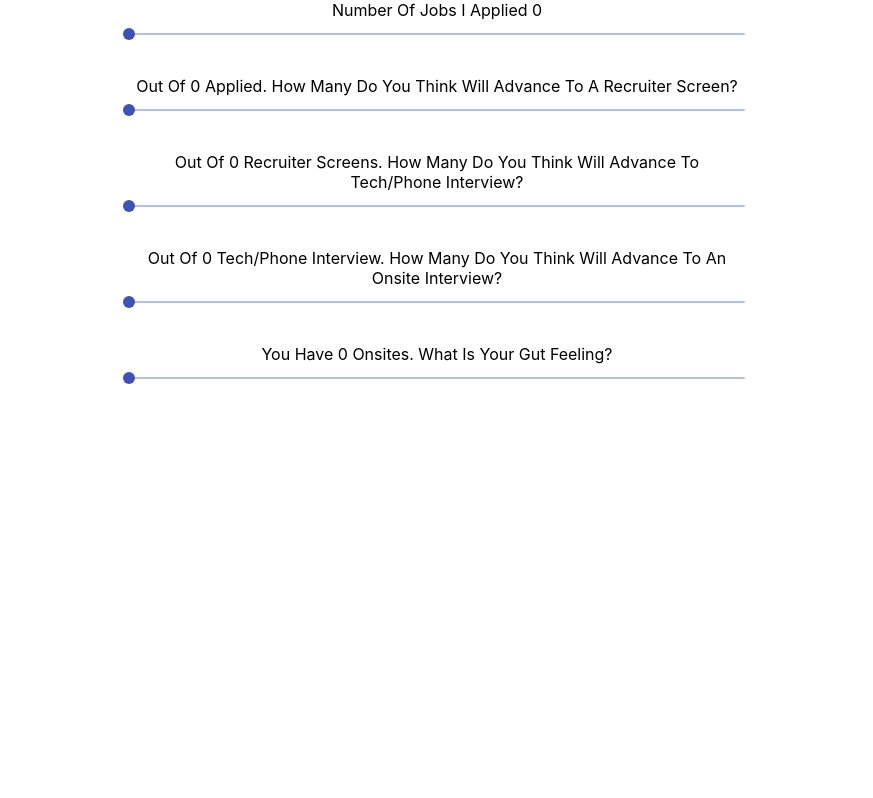
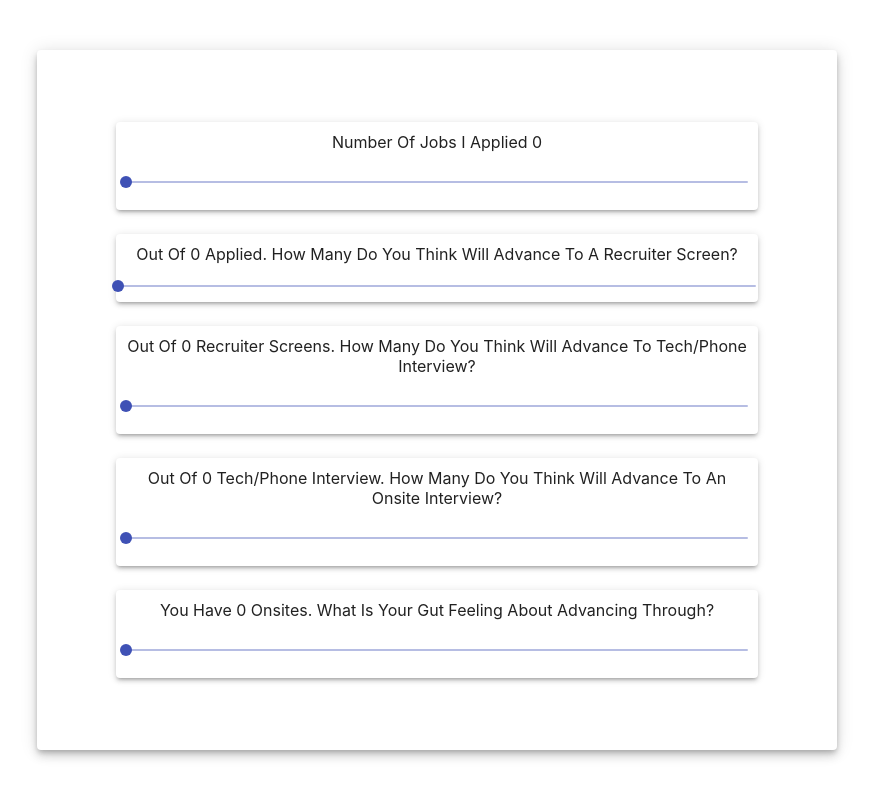
Before and after one commit to JSsquare/jobhunt-funnel, a React (Create React App) app: page / in a window 1280 px wide. Shown: the whole page, without its empty margins (203-1076 px from the left). Built offline with nearby package versions, Linux system fonts and the light colour scheme.

Commit message:
Adding paper styling

```diff
--- a/src/App.css
+++ b/src/App.css
@@ -3,17 +3,18 @@
   display: flex;
   justify-content: center;
   align-items: center;
+  margin-top: 50px;
 }
-
-.App-logo {
-  height: 40vmin;
-  pointer-events: none;
+.paper-container {
+  display: flex;
+  justify-content: center;
+  align-items: center;
+  height: 700px;
+  width: 800px;
 }
-
-@media (prefers-reduced-motion: no-preference) {
-  .App-logo {
-    animation: App-logo-spin infinite 20s linear;
-  }
+.paper-stage {
+  display: flex;
+  padding: 10px;
 }
 
 .App-header {
--- a/src/App.js
+++ b/src/App.js
@@ -11,7 +11,24 @@ class App extends React.Component {
       phoneinterview: 0,
       onsiteinterview: 0,
       offer: 0,
-      final: 0
+      final: 0,
+      marks: [
+        {
+          value: 0,
+          label: '0%',
+        },
+        {
+          value: 0,
+          label: '25%',
+        },
+        {
+          value: 0,
+          label: '75%',
+        },
+        {
+          value: 0,
+          label: '100%',
+        },]
     };
     this.handleStageChange = this.handleStageChange.bind(this);
   }
@@ -33,9 +50,9 @@ class App extends React.Component {
 
   render() {
     return (
-      <div className="App">
-        <Container propState={this.state} stageChange={this.handleStageChange}/>
-      </div>
+        <div className="App">
+          <Container propState={this.state} stageChange={this.handleStageChange}/>
+        </div>
     );
   }
 
--- a/src/Components/Container.js
+++ b/src/Components/Container.js
@@ -1,5 +1,6 @@
 import React from 'react';
 import { withStyles, makeStyles } from '@material-ui/core/styles';
+import Paper from '@material-ui/core/Paper';
 import Grid from "@material-ui/core/Grid";
 import Slider from '@material-ui/core/Slider';
 import '../App.css';
@@ -32,44 +33,74 @@ class Container extends React.Component {
     }
     render(){
         return (
-              <Grid container spacing={3} sm={6}   alignItems="center" justify="center" >
-              <Grid item xs={12}>Number Of Jobs I Applied {this.localValues.applicationValue}
-                  <Slider id="applications-input"
+            <Paper elevation={6} className="paper-container">
+             <Grid container spacing={3} xs={10}  alignItems="center" justify="center" >
+                <Grid item xs={12} >
+                    <Paper elevation={3} className="paper-stage">
+                        <Grid container spacing={2}>
+                            <Grid item xs={12}>Number Of Jobs I Applied {this.localValues.applicationValue}</Grid>
+                            <Grid item xs={12}><Slider id="applications-input"
                                 min={0}
                                 max={500}
                                 value={this.localValues.applicationValue}
                                 onChange={this.stageChange('applications-input')}/>
                             </Grid>
+                        </Grid>
+                    </Paper>
+               </Grid>
 
-            <Grid item xs={12}>Out Of {this.props.propState.recruiterscreen} Applied. How Many Do You Think Will Advance To A Recruiter Screen?
+            <Grid item xs={12}>
+                <Paper elevation={3} className="paper-stage">
+                <Grid container spacing={2}>
+                    <Grid item xs={12}>Out Of {this.props.propState.recruiterscreen} Applied. How Many Do You Think Will Advance To A Recruiter Screen?</Grid>
                         <Slider id="recruiterscreen-input"
                                 min={0}
                                 max={this.props.propState.recruiterscreen}
                                 value={this.localValues.recruiterscreenValue}
                                 onChange={this.stageChange('recruiterscreen-input')}/>
                 </Grid>
-            <Grid item xs={12}>Out Of {this.props.propState.phoneinterview} Recruiter Screens. How Many Do You Think Will Advance To Tech/Phone Interview?
-            <Slider id="phoneinterview-input"
+                </Paper>
+            </Grid>
+            <Grid item xs={12}>
+                <Paper elevation={3} className="paper-stage">
+                <Grid container spacing={2}>
+                    <Grid item xs={12}>Out Of {this.props.propState.phoneinterview} Recruiter Screens. How Many Do You Think Will Advance To Tech/Phone Interview?</Grid>
+                    <Grid item xs={12}><Slider id="phoneinterview-input"
                             min={0}
                             max={this.props.propState.phoneinterview}
                             value={this.localValues.phoneinterviewValue}
                             onChange={this.stageChange('phoneinterview-input')}/>
                     </Grid>
+                </Grid>
+                </Paper>
+            </Grid>
 
-            <Grid item xs={12}>Out Of {this.props.propState.onsiteinterview} Tech/Phone Interview. How Many Do You Think Will Advance To An Onsite Interview?
-            <Slider id="onsiteinterview-input"
+            <Grid item xs={12}>
+                <Paper elevation={3} className="paper-stage">
+                <Grid container spacing={2}>
+                    <Grid item xs={12}>Out Of {this.props.propState.onsiteinterview} Tech/Phone Interview. How Many Do You Think Will Advance To An Onsite Interview?</Grid>
+                    <Grid item xs={12}><Slider id="onsiteinterview-input"
                             min={0}
                             max={this.props.propState.onsiteinterview}
                             value={this.localValues.onsiteinterviewValue}
                             onChange={this.stageChange('onsiteinterview-input')}/>
                     </Grid>
+                </Grid>
+                </Paper>
+            </Grid>
 
-            <Grid item xs={12}>You Have {this.props.propState.offer} Onsites. What Is Your Gut Feeling?
-            <Slider id="offer-input"
+            <Grid item xs={12}>
+                <Paper elevation={3} className="paper-stage">
+                <Grid container spacing={2}>
+                    <Grid item xs={12}>You Have {this.props.propState.offer} Onsites. What Is Your Gut Feeling About Advancing Through?</Grid>
+                    <Grid item xs={12}><Slider id="offer-input"
                                 min={0}
                                 max={this.props.propState.offer}
                                 value={this.localValues.offerValue}
                                 onChange={this.stageChange('offer-input')}/>
+                    </Grid>
+                    </Grid>
+                </Paper>
             </Grid>
 
             {this.props.propState.final > 0 ?
@@ -77,6 +108,7 @@ class Container extends React.Component {
                 : null
             }
             </Grid>
+            </Paper>
         )
     }
 }
```
Lines whose indentation alone changed are shown as unchanged.
